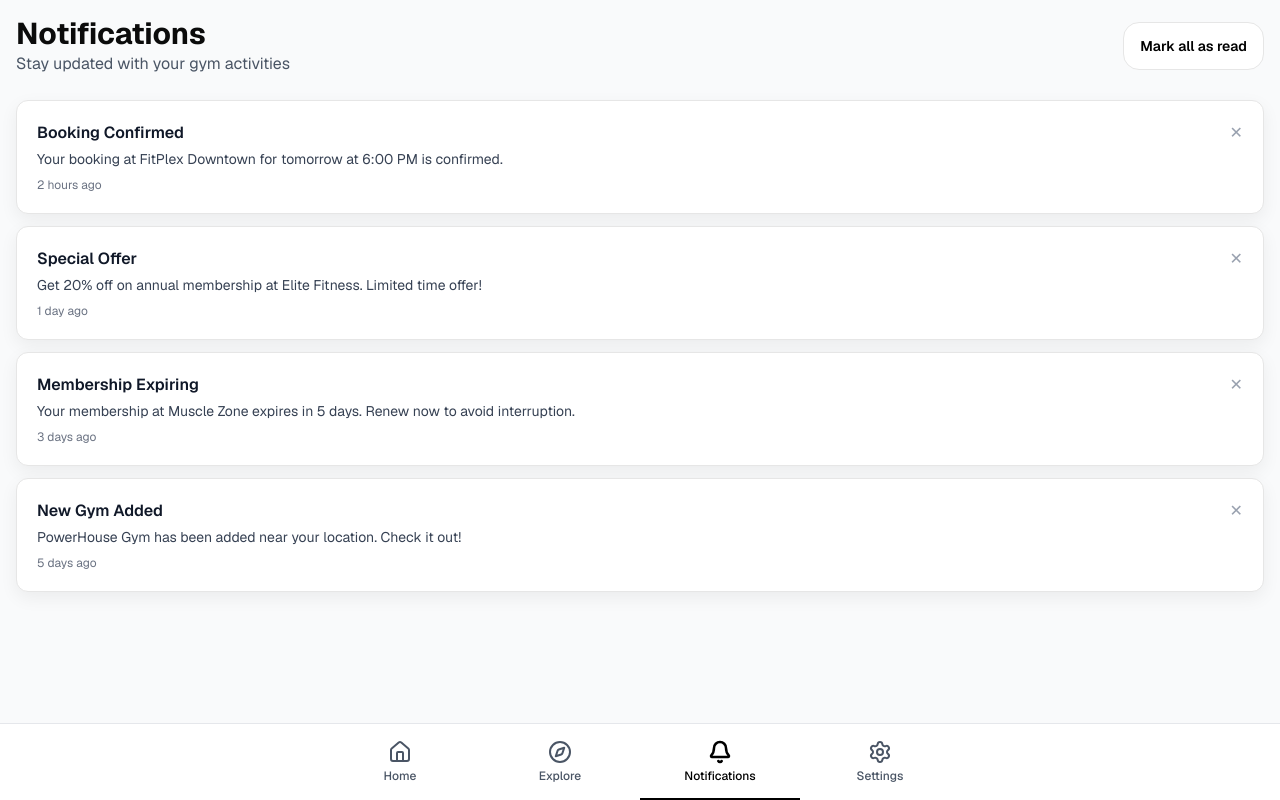
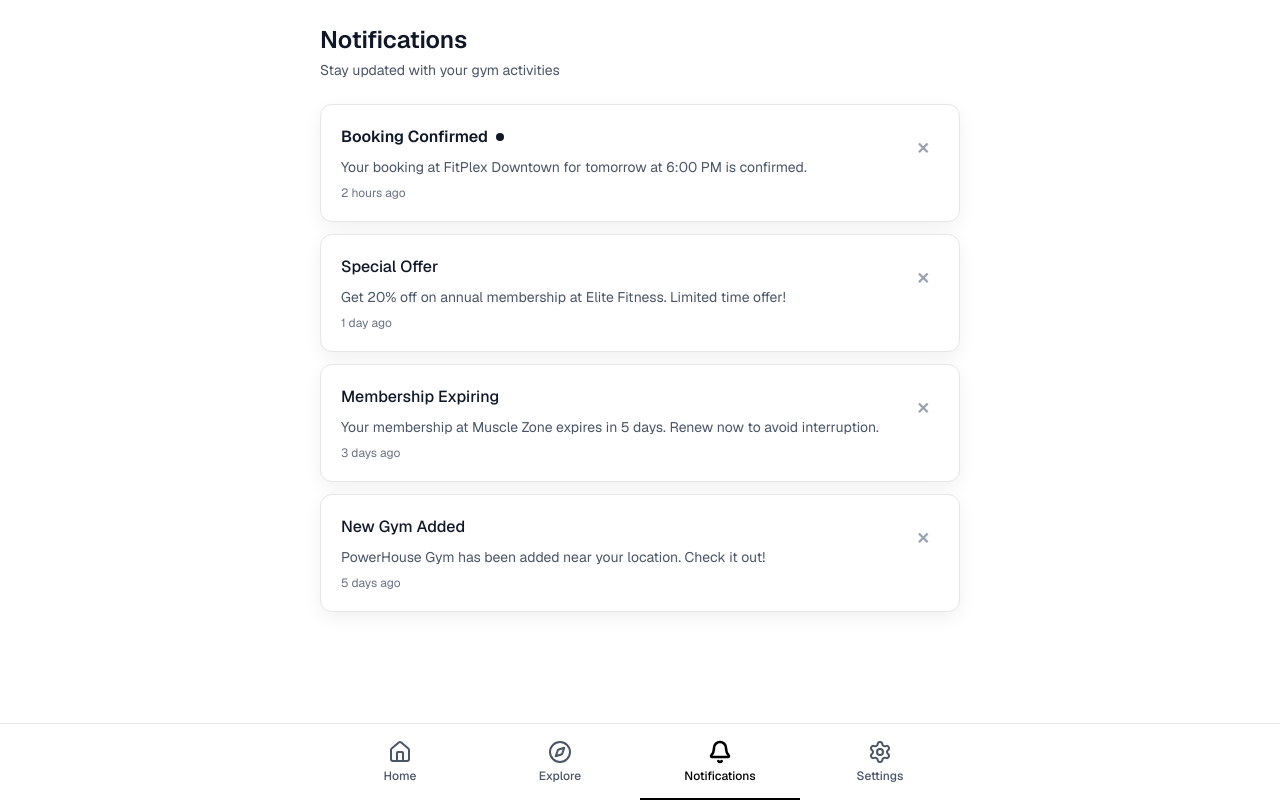
Before and after one commit to whoabhaysharma/bmg-ui, a Next.js app: page /user/notifications in a window 1280 px wide. Built offline with nearby package versions, Linux system fonts and the light colour scheme.

Commit message:
fix the notificaiton ui

```diff
--- a/app/user/notifications/page.tsx
+++ b/app/user/notifications/page.tsx
@@ -8,85 +8,82 @@ export default function NotificationsPage() {
       title: 'Booking Confirmed',
       message: 'Your booking at FitPlex Downtown for tomorrow at 6:00 PM is confirmed.',
       timestamp: '2 hours ago',
-      type: 'success',
+      read: false,
     },
     {
       id: 2,
       title: 'Special Offer',
       message: 'Get 20% off on annual membership at Elite Fitness. Limited time offer!',
       timestamp: '1 day ago',
-      type: 'info',
+      read: true,
     },
     {
       id: 3,
       title: 'Membership Expiring',
       message: 'Your membership at Muscle Zone expires in 5 days. Renew now to avoid interruption.',
       timestamp: '3 days ago',
-      type: 'warning',
+      read: true,
     },
     {
       id: 4,
       title: 'New Gym Added',
       message: 'PowerHouse Gym has been added near your location. Check it out!',
       timestamp: '5 days ago',
-      type: 'info',
+      read: true,
     },
   ];
 
-  const getTypeColor = (type: string) => {
-    switch (type) {
-      case 'success':
-        return 'bg-green-100 dark:bg-green-900 border-l-4 border-green-500';
-      case 'warning':
-        return 'bg-yellow-100 dark:bg-yellow-900 border-l-4 border-yellow-500';
-      case 'info':
-        return 'bg-blue-100 dark:bg-blue-900 border-l-4 border-blue-500';
-      default:
-        return 'bg-gray-100 dark:bg-gray-900 border-l-4 border-gray-500';
-    }
-  };
-
   return (
-    <div className="min-h-screen bg-gray-50 dark:bg-gray-900">
-      <div className="container mx-auto p-4">
-        <div className="flex justify-between items-center mb-6">
-          <div>
-            <h1 className="text-3xl font-bold">Notifications</h1>
-            <p className="text-gray-600 dark:text-gray-400">Stay updated with your gym activities</p>
-          </div>
-          <Button variant="outline" className="text-sm px-3 h-10">Mark all as read</Button>
+    <div className="min-h-screen bg-white dark:bg-gray-950">
+      <div className="mx-auto max-w-2xl px-4 py-6">
+        {/* Header */}
+        <div className="mb-6">
+          <h1 className="text-2xl font-semibold text-gray-900 dark:text-white">Notifications</h1>
+          <p className="mt-1 text-sm text-gray-600 dark:text-gray-400">Stay updated with your gym activities</p>
         </div>
 
-        <div className="space-y-3">
-          {notifications.map((notification) => (
+        {/* Notification List */}
+        <div className="mb-24 space-y-3">
+          {notifications.length > 0 ? (
+            notifications.map((notification) => (
               <Card
                 key={notification.id}
-              className={`p-4 cursor-pointer hover:shadow-md transition-shadow ${getTypeColor(notification.type)}`}
+                className={`p-4 transition-all ${
+                  !notification.read ? 'bg-gray-50 dark:bg-gray-900 border-gray-300 dark:border-gray-700' : ''
+                }`}
               >
-              <div className="flex justify-between items-start">
-                <div className="flex-1">
-                  <h3 className="font-semibold text-gray-900 dark:text-white mb-1">
+                <div className="flex items-start justify-between gap-3">
+                  <div className="flex-1 min-w-0">
+                    <div className="flex items-center gap-2">
+                      <h3 className={`${!notification.read ? 'font-semibold' : 'font-medium'} text-gray-900 dark:text-white`}>
                         {notification.title}
                       </h3>
-                  <p className="text-sm text-gray-700 dark:text-gray-300 mb-2">
+                      {!notification.read && (
+                        <span className="inline-block h-2 w-2 rounded-full bg-gray-900 dark:bg-white flex-shrink-0"></span>
+                      )}
+                    </div>
+                    <p className="mt-2 text-sm text-gray-600 dark:text-gray-400">
                       {notification.message}
                     </p>
-                  <p className="text-xs text-gray-500 dark:text-gray-400">
+                    <p className="mt-2 text-xs text-gray-500 dark:text-gray-500">
                       {notification.timestamp}
                     </p>
                   </div>
-                <button className="ml-2 text-gray-400 hover:text-gray-600">✕</button>
+
+                  {/* Close Button */}
+                  <Button variant="ghost" className="ml-2 h-8 w-8 p-0 text-gray-400 hover:text-gray-600 dark:hover:text-gray-300 flex-shrink-0">
+                    ✕
+                  </Button>
                 </div>
               </Card>
-          ))}
-        </div>
-
-        {notifications.length === 0 && (
+            ))
+          ) : (
             <Card className="p-8 text-center">
-            <p className="text-gray-500 dark:text-gray-400">No notifications yet</p>
+              <p className="text-sm text-gray-600 dark:text-gray-400">No notifications yet</p>
             </Card>
           )}
         </div>
       </div>
+    </div>
   );
 }
```
Lines whose indentation alone changed are shown as unchanged.
